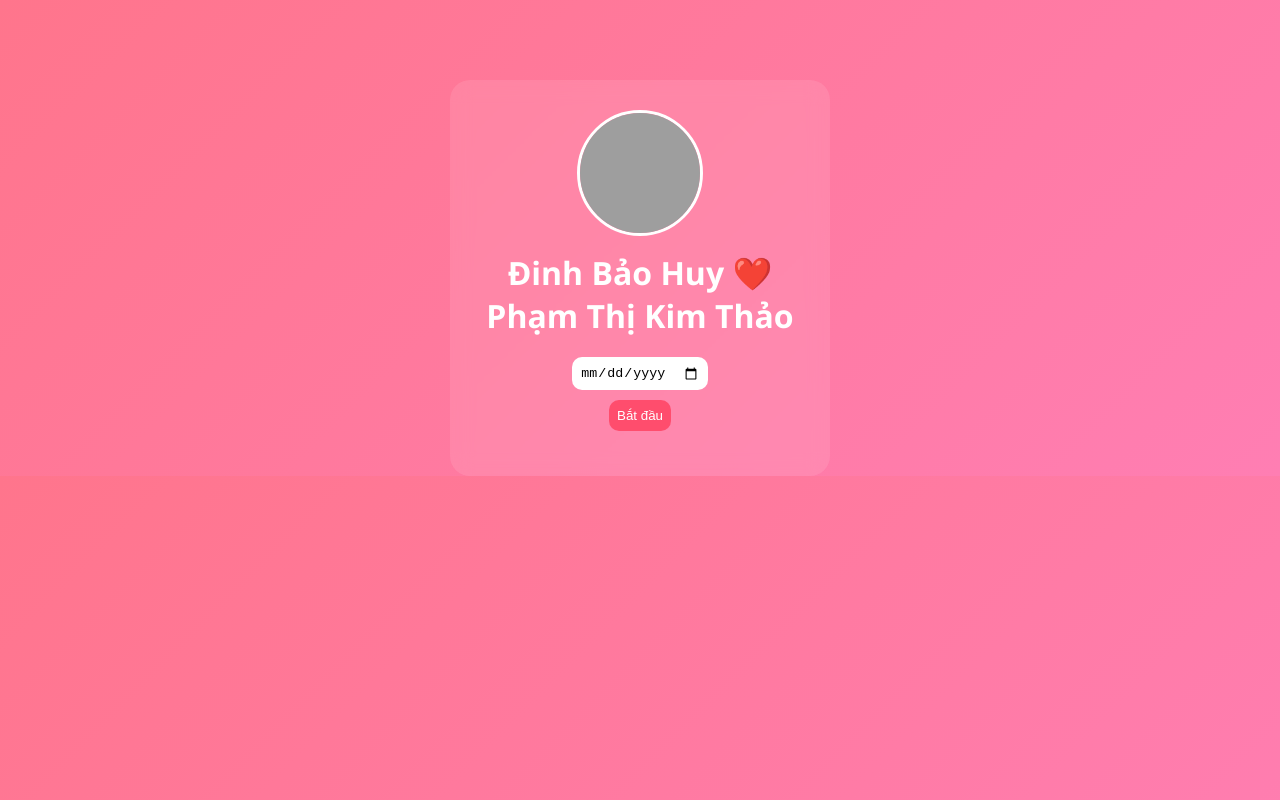
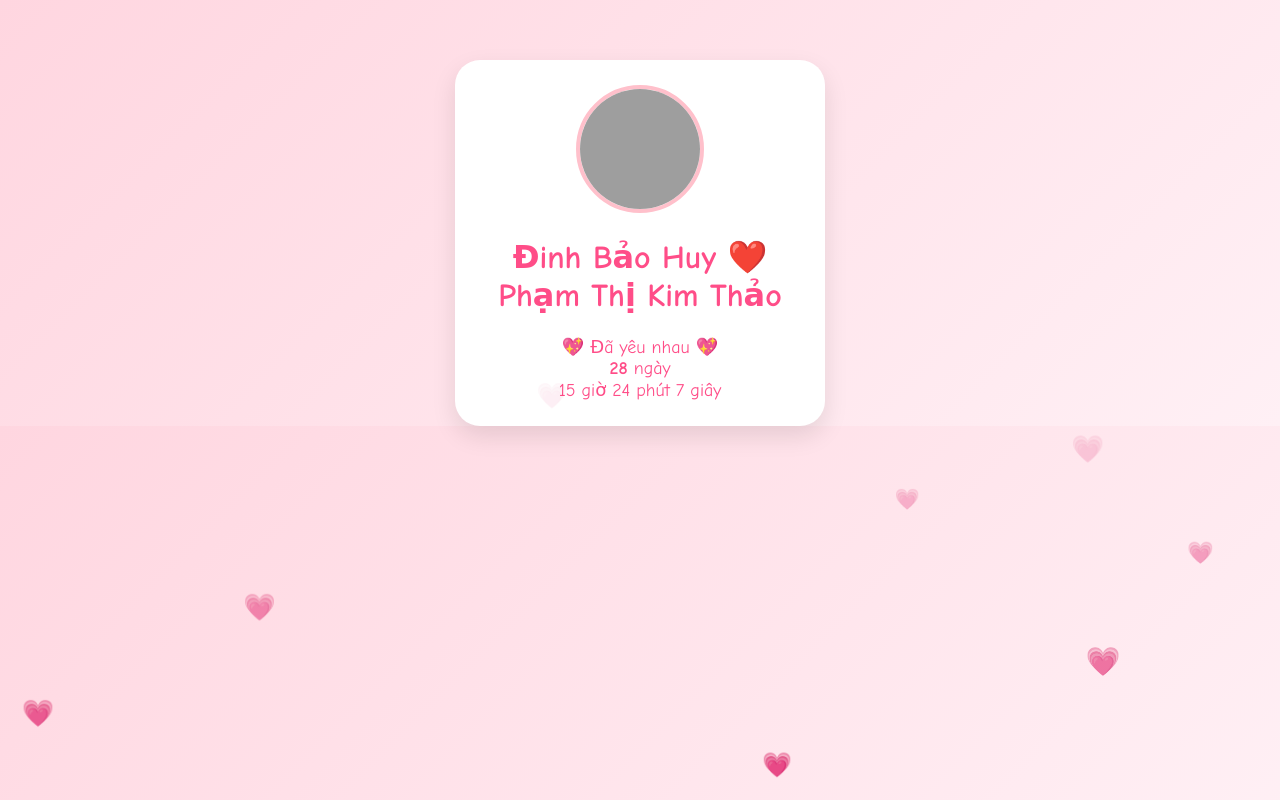
Before and after one commit to Huyhuyn/tinhyeu, a plain HTML site: page index.html in a window 1280 px wide. Drawn offline with Linux system fonts and the light colour scheme; grey boxes are pictures that could not be loaded.

Commit message:
Update index.html

```diff
--- a/index.html
+++ b/index.html
@@ -8,23 +8,23 @@
 <style>
 body {
   margin: 0;
-  font-family: 'Segoe UI', sans-serif;
-  background: linear-gradient(135deg, #ff758c, #ff7eb3);
-  color: white;
+  font-family: 'Comic Sans MS', cursive;
+  background: linear-gradient(135deg, #ffd6e0, #fff0f5);
   text-align: center;
+  overflow: hidden;
 }
 
 .container {
-  margin-top: 80px;
+  margin-top: 60px;
 }
 
 .card {
-  background: rgba(255,255,255,0.1);
-  padding: 30px;
-  border-radius: 20px;
-  backdrop-filter: blur(10px);
+  background: white;
+  padding: 25px;
+  border-radius: 25px;
   width: 320px;
   margin: auto;
+  box-shadow: 0 10px 25px rgba(0,0,0,0.1);
 }
 
 img {
@@ -32,29 +32,29 @@ img {
   height: 120px;
   border-radius: 50%;
   object-fit: cover;
-  border: 3px solid white;
+  border: 4px solid pink;
 }
 
 h1 {
-  margin: 10px 0;
+  color: #ff4d88;
 }
 
 #time {
-  font-size: 20px;
+  font-size: 18px;
   margin-top: 15px;
+  color: #ff4d88;
 }
 
-input, button {
-  margin-top: 10px;
-  padding: 8px;
-  border-radius: 10px;
-  border: none;
+.heart {
+  position: fixed;
+  color: pink;
+  animation: float 5s linear infinite;
 }
 
-button {
-  background: #ff4d6d;
-  color: white;
-  cursor: pointer;
+@keyframes float {
+  0% { transform: translateY(100vh); opacity: 0; }
+  50% { opacity: 1; }
+  100% { transform: translateY(-10vh); opacity: 0; }
 }
 </style>
 </head>
@@ -63,29 +63,20 @@ button {
 
 <div class="container">
   <div class="card">
-    <img src="https://i.imgur.com/4M34hi2.png" alt="couple">
+    <img src="https://i.imgur.com/4M34hi2.png">
     <h1 id="names">Đinh Bảo Huy ❤️ Phạm Thị Kim Thảo</h1>
-
-    <input type="date" id="startDate">
-    <br>
-    <button onclick="startLove()">Bắt đầu</button>
 
     <div id="time"></div>
   </div>
 </div>
 
 <audio id="music" autoplay loop>
-  <source src="https://www.bensound.com/bensound-music/bensound-romantic.mp3" type="audio/mpeg">
+  <source src="https://files.freemusicarchive.org/storage-freemusicarchive-org/music/no_curator/Scott_Holmes_Music/Romantic_Sentimental/Scott_Holmes_Music_-_03_-_Together_We_Will.mp3" type="audio/mpeg">
 </audio>
 
 <script>
-let startTime;
-
-function startLove() {
-  startTime = new Date(document.getElementById("startDate").value);
-  update();
-  setInterval(update, 1000);
-}
+// 🔥 đặt sẵn ngày ở đây
+let startTime = new Date("2026-03-11");
 
 function update() {
   let now = new Date();
@@ -97,9 +88,27 @@ function update() {
   let seconds = Math.floor((diff / 1000) % 60);
 
   document.getElementById("time").innerHTML =
-    `Đã yêu nhau được <br><b>${days}</b> ngày <br>
-     ${hours} giờ ${minutes} phút ${seconds} giây ❤️`;
+    `💖 Đã yêu nhau 💖<br><b>${days}</b> ngày<br>
+     ${hours} giờ ${minutes} phút ${seconds} giây`;
 }
+
+// tự chạy luôn
+update();
+setInterval(update, 1000);
+
+// tạo tim bay
+setInterval(() => {
+  let heart = document.createElement("div");
+  heart.className = "heart";
+  heart.innerHTML = "💗";
+  heart.style.left = Math.random() * 100 + "vw";
+  heart.style.fontSize = (Math.random() * 20 + 10) + "px";
+  document.body.appendChild(heart);
+
+  setTimeout(() => {
+    heart.remove();
+  }, 5000);
+}, 300);
 </script>
 
 </body>
```
